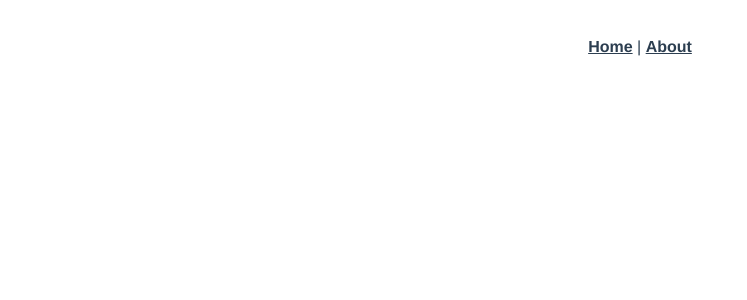
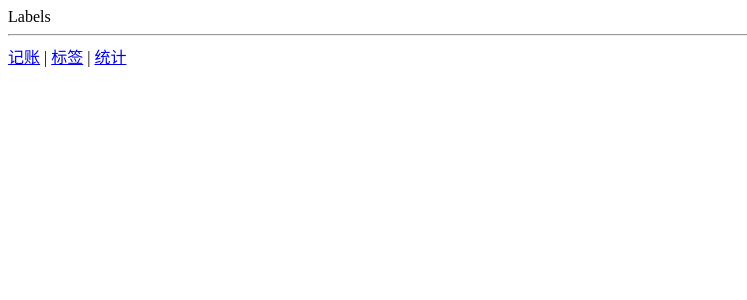
Before and after one commit to jrj444/booknow-vue, a Vue app: page /#/labels in a window 1280 px wide. Shown: the top 300 px of the page, without its empty margins (0-747 px from the left). Built offline with nearby package versions, Linux system fonts and the light colour scheme.

Commit message:
添加三个页面

```diff
--- a/src/App.vue
+++ b/src/App.vue
@@ -1,10 +1,14 @@
 <template>
-  <div id="app">
-    <div id="nav">
-      <router-link to="/">Home</router-link> |
-      <router-link to="/about">About</router-link>
+  <div>
+    <router-view />
+    <hr/>
+    <div>
+      <router-link to="/money">记账</router-link>
+      |
+      <router-link to="/labels">标签</router-link>
+      |
+      <router-link to="/statistics">统计</router-link>
     </div>
-    <router-view/>
   </div>
 </template>
 
--- a/src/router/index.ts
+++ b/src/router/index.ts
@@ -1,27 +1,33 @@
-import Vue from 'vue'
-import VueRouter, { RouteConfig } from 'vue-router'
-import Home from '../views/Home.vue'
+import Vue from 'vue';
+import VueRouter, {RouteConfig} from 'vue-router';
+import Money from '@/views/Money.vue';
+import Labels from '@/views/Labels.vue';
+import Statistics from '@/views/Statistics.vue';
 
-Vue.use(VueRouter)
+Vue.use(VueRouter);
 
-  const routes: Array<RouteConfig> = [
+const routes: Array<RouteConfig> = [
   {
     path: '/',
-    name: 'Home',
-    component: Home
+    redirect: '/money'
   },
   {
-    path: '/about',
-    name: 'About',
-    // route level code-splitting
-    // this generates a separate chunk (about.[hash].js) for this route
-    // which is lazy-loaded when the route is visited.
-    component: () => import(/* webpackChunkName: "about" */ '../views/About.vue')
+    path: '/money',
+    component: Money
+  },
+  {
+    path: '/labels',
+    component: Labels
+  },
+  {
+    path: '/statistics',
+    component: Statistics
   }
-]
+
+];
 
 const router = new VueRouter({
   routes
-})
+});
 
-export default router
+export default router;
--- /dev/null
+++ b/src/views/Labels.vue
@@ -0,0 +1,15 @@
+<template>
+  <div>
+    Labels
+  </div>
+</template>
+
+<script>
+  export default {
+    name: "Labels"
+  };
+</script>
+
+<style scoped>
+
+</style>
--- /dev/null
+++ b/src/views/Money.vue
@@ -0,0 +1,15 @@
+<template>
+  <div>
+    Money
+  </div>
+</template>
+
+<script>
+  export default {
+    name: "Money"
+  };
+</script>
+
+<style scoped>
+
+</style>
--- /dev/null
+++ b/src/views/Statistics.vue
@@ -0,0 +1,15 @@
+<template>
+  <div>
+    Statistics
+  </div>
+</template>
+
+<script>
+  export default {
+    name: "Statistics"
+  };
+</script>
+
+<style scoped>
+
+</style>
```
